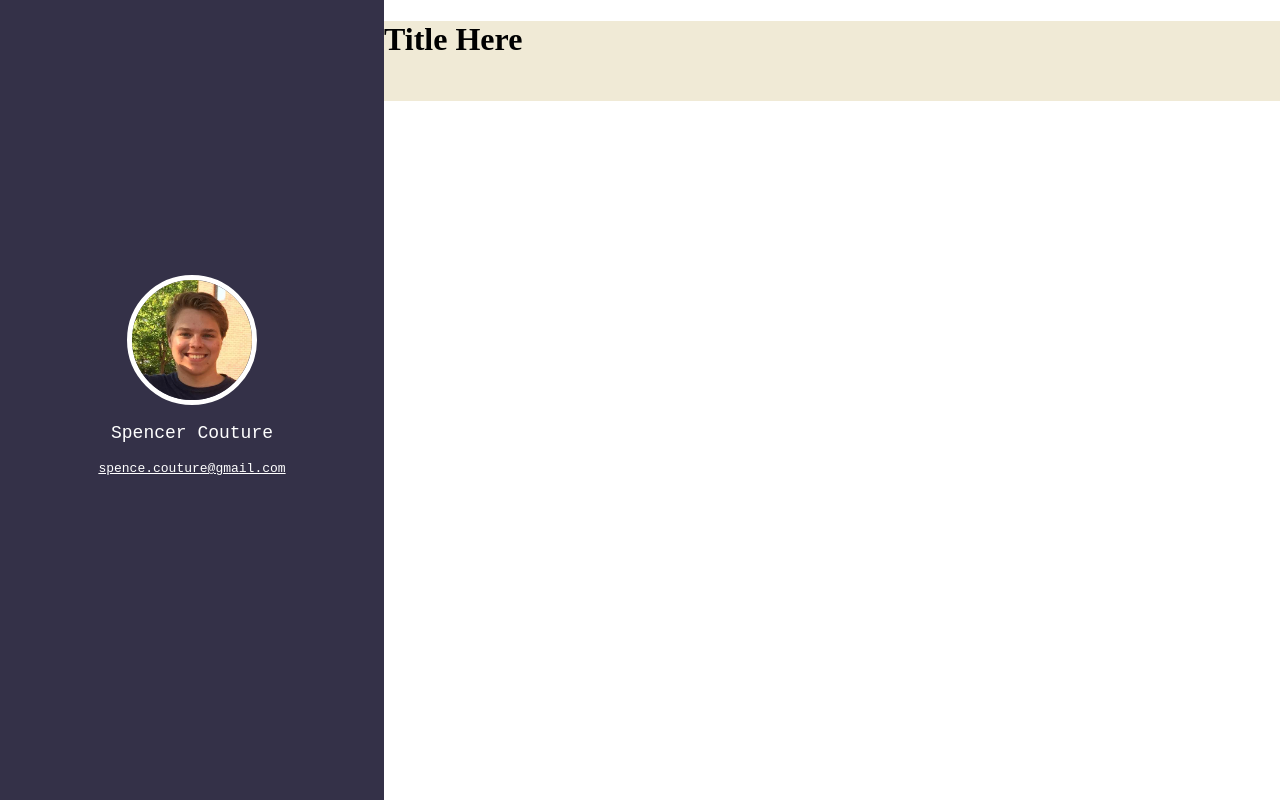
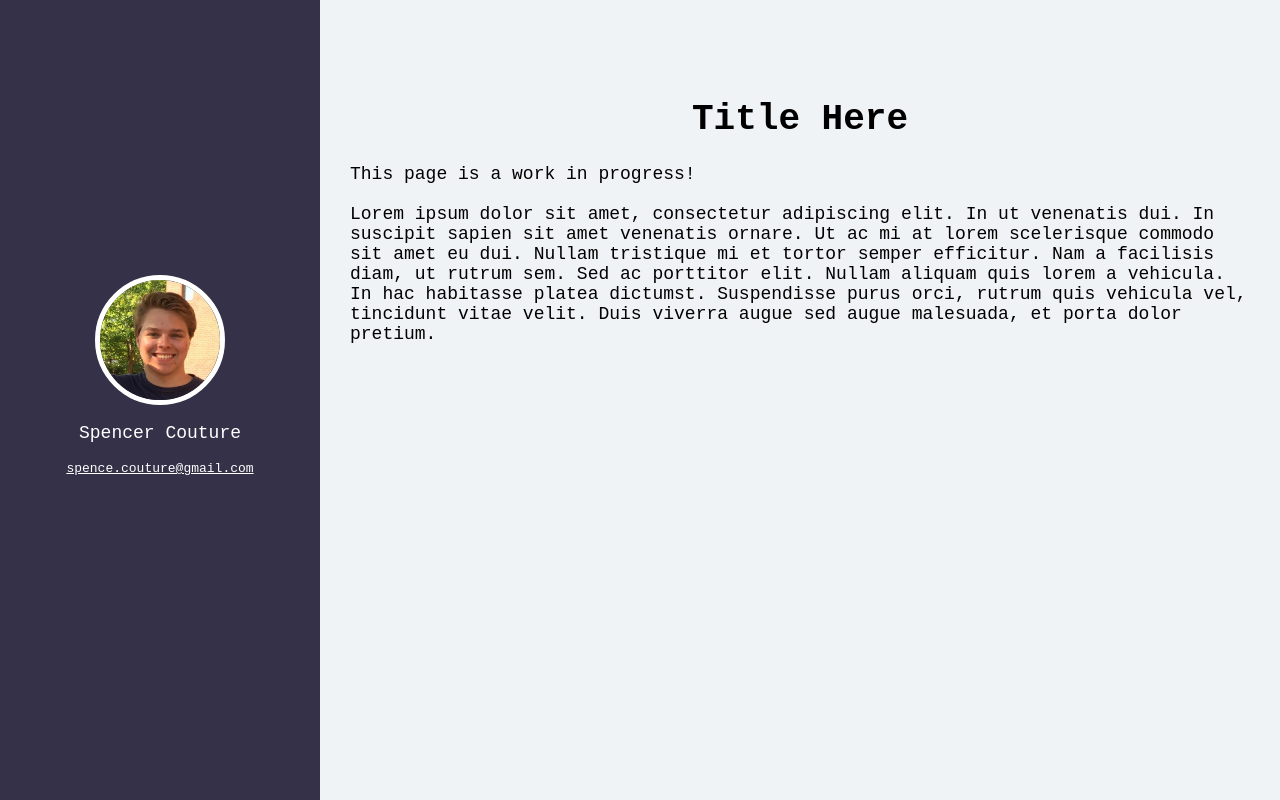
Before and after one commit to spencercouture/spencercouture.github.io, a plain HTML site: page index.html in a window 1280 px wide. Drawn offline with Linux system fonts and the light colour scheme.

Commit message:
Fixed some major styling
Also added filler text.

```diff
--- a/index.css
+++ b/index.css
@@ -1,7 +1,7 @@
 #leftPanel{
     background-color: #343148;
     height: 100%;
-    width: 30%;
+    width: 25%;
     float: left;
     padding-top: 0%;
 }
@@ -9,12 +9,22 @@
 #rightPanel{
     height: 100%;
     float: left;
-    width: 70%
+	background-color: #F0F3F5;
+    width: 75%;
+    overflow: auto;
 }
 
 .headerPanel{
     height: 10%;
-    background-color: #F0EAD6;
+    padding-top: 5%;
+    text-align: center;
+    font-family: monospace;
+}
+
+.contentPanel{
+    padding: 30px;
+    font-size: 18px;
+    font-family: monospace;
 }
 
 #iconDiv{
@@ -22,7 +32,7 @@
     position: absolute;
     top: 50%;
     margin-top: -125px;
-    width: 30%
+    width: 25%
 }
 
 .iconText{
--- a/index.html
+++ b/index.html
@@ -10,13 +10,19 @@
             <div id="iconDiv">
                 <img id="myPic" src="myface.jpeg" />
                 <p class="iconText">Spencer Couture</p>
-                <p class="emailText">spence.couture@gmail.com</p>
+                <a href="mailto:spence.couture@gmail.com" class="emailText">spence.couture@gmail.com</a>
             </div>
         </div>
 
         <div id="rightPanel">
-            <div class="headerPanel">
-                <h1>Title Here</h1>
+            <div class="contentPanel">
+                <div class="headerPanel">
+                    <h1>Title Here</h1>
+                </div>
+                <p>
+                    This page is a work in progress!<br><br>
+                    Lorem ipsum dolor sit amet, consectetur adipiscing elit. In ut venenatis dui. In suscipit sapien sit amet venenatis ornare. Ut ac mi at lorem scelerisque commodo sit amet eu dui. Nullam tristique mi et tortor semper efficitur. Nam a facilisis diam, ut rutrum sem. Sed ac porttitor elit. Nullam aliquam quis lorem a vehicula. In hac habitasse platea dictumst. Suspendisse purus orci, rutrum quis vehicula vel, tincidunt vitae velit. Duis viverra augue sed augue malesuada, et porta dolor pretium.
+                </p>
             </div>
         </div>
     </body>
```
